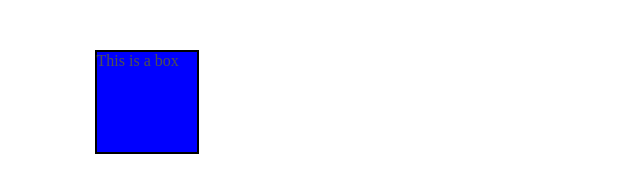
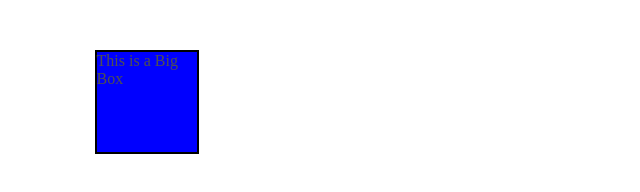
Before and after one commit to mozaid7/CSS, a plain HTML site: page CSS Level 5/index.html in a window 1280 px wide. Shown: the full height of the page, 0-640 px from the left. Drawn offline with Linux system fonts and the light colour scheme.

Commit message:
Update index.html

```diff
--- a/CSS Level 5/index.html
+++ b/CSS Level 5/index.html
@@ -7,6 +7,6 @@
     <link rel="stylesheet" href="style.css">
 </head>
 <body>
-    <div>This is a box</div>
+    <div>This is a Big Box</div>
 </body>
 </html>
```
